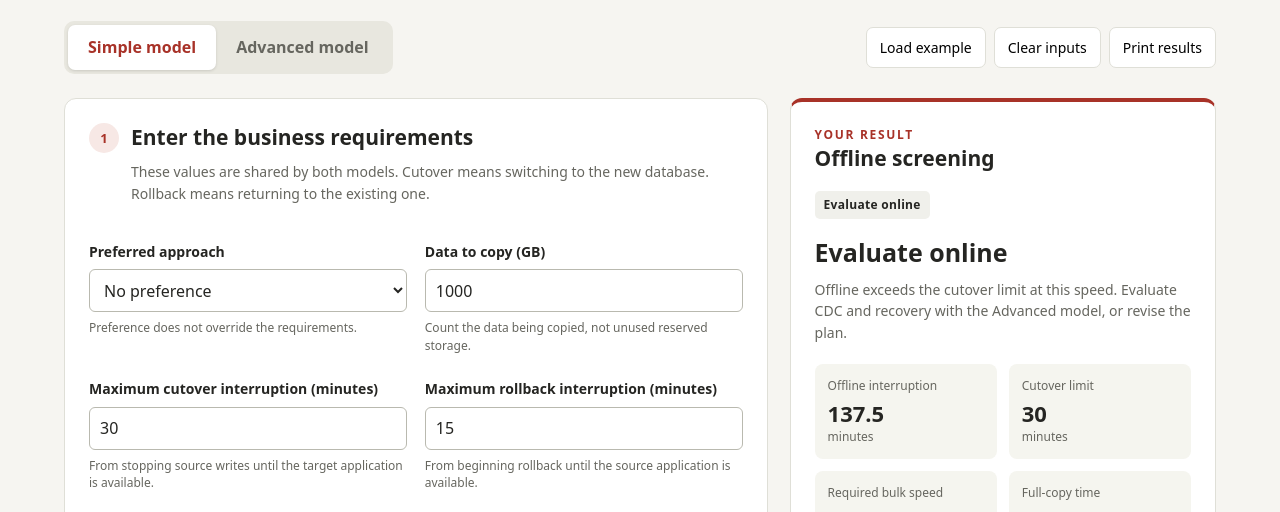
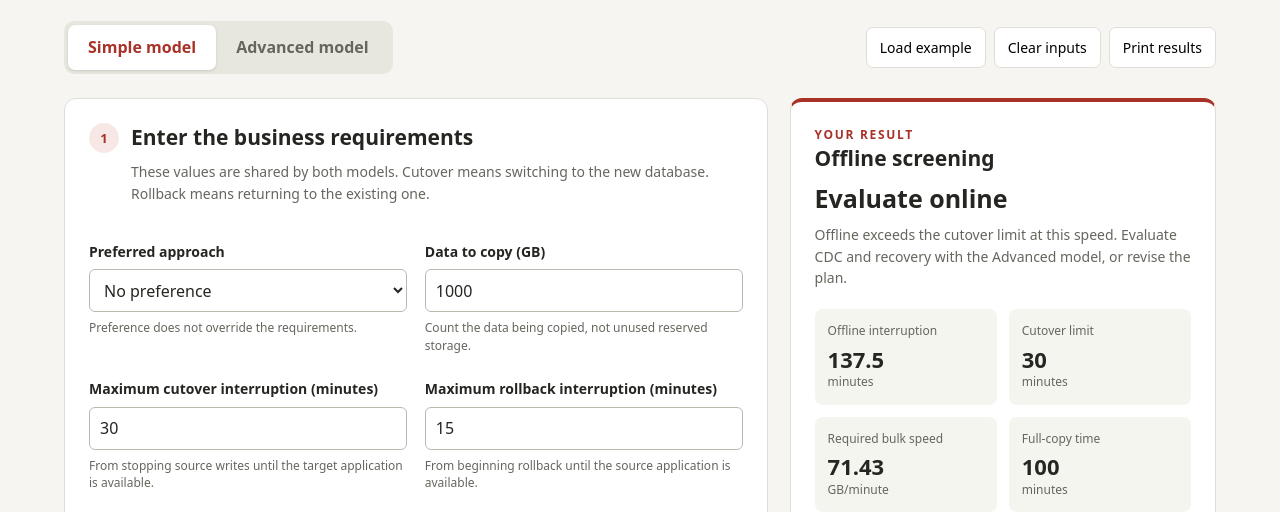
Before and after one commit to oramatt/migration_decision_models, a plain HTML site: page index.html in a window 1280 px wide. Shown: the part 240-752 px from the top of the page. Drawn offline with Linux system fonts and the light colour scheme.

Commit message:
Fixed double badge output

```diff
--- a/index.html
+++ b/index.html
@@ -170,8 +170,8 @@ function validate(x){
 function render(){
  const x=read(),c=calc(x);validate(x);const out=document.getElementById('results');out.replaceChildren();document.getElementById('result-heading').textContent=mode==='simple'?'Offline screening':'Migration and recovery';
  if(mode==='simple'){
-  out.append(badge(c.simple),el('h3','result-title',c.simple));
-  const desc={Unknown:'Complete the missing or invalid requirements and assumptions.', 'Revise cutover plan':'Other cutover work leaves no time for the full copy under the planning allowance. Review the work or time budget.', 'Offline candidate':'Offline fits the assumed bulk speed. Demonstrate that speed and verify rollback before selecting a tool.', 'Evaluate online':'Offline exceeds the cutover limit at this speed. Evaluate CDC and recovery with the Advanced model, or revise the plan.'};out.append(el('p','caption',desc[c.simple]));
+  out.append(el('h3','result-title',c.simple));
+  const desc={Unknown:'Complete the missing or invalid requirements and assumptions.', 'Revise cutover plan':'Other cutover work leaves no time for the full copy under the planning allowance. Review the work or time budget.', '1 Offline candidate':'Offline fits the assumed bulk speed. Demonstrate that speed and verify rollback before selecting a tool.', 'Evaluate online':'Offline exceeds the cutover limit at this speed. Evaluate CDC and recovery with the Advanced model, or revise the plan.'};out.append(el('p','caption',desc[c.simple]));
   const metrics=el('div','metrics');metric(metrics,'Offline interruption',c.simpleTime,'minutes');metric(metrics,'Cutover limit',good(x.cutover,0,true)?x.cutover:null,'minutes');metric(metrics,'Required bulk speed',c.required,'GB/minute');metric(metrics,'Full-copy time',c.copy,'minutes');out.append(metrics);
   check(out,'Rollback','Not assessed',good(x.rollback)?'Recovery must still be demonstrated within '+fmt(x.rollback)+' minutes.':'Enter the recovery interruption limit.');
   check(out,'Network condition',good(x.latency)?fmt(x.latency)+' ms':'Unknown','Measure throughput across the stated round-trip delay. No automatic latency penalty is applied.');
```
